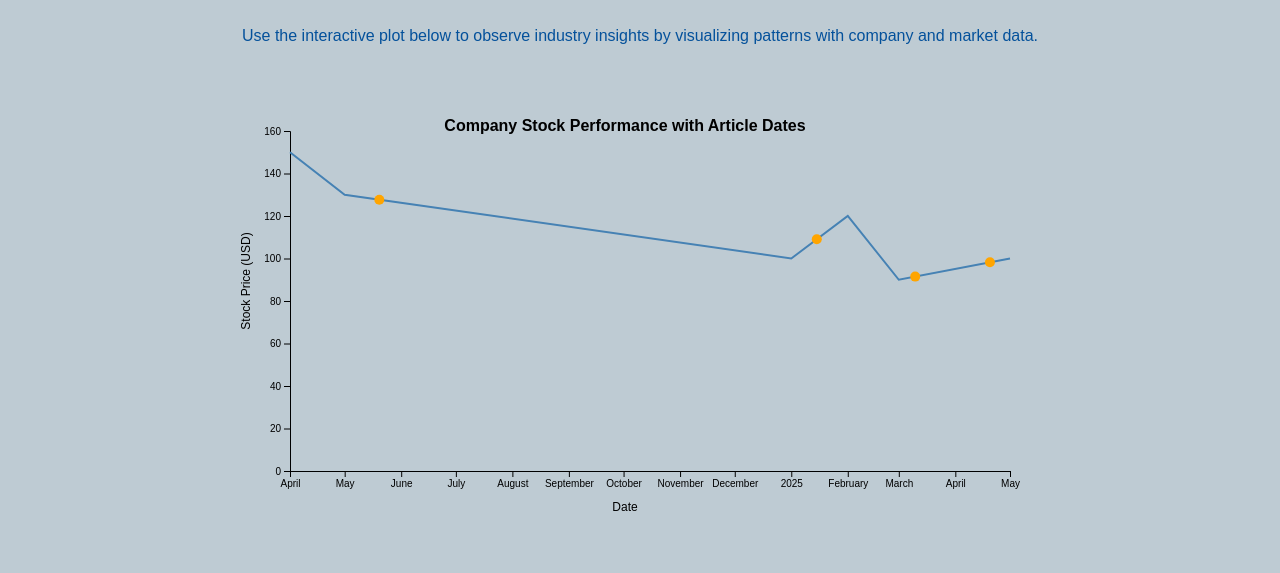
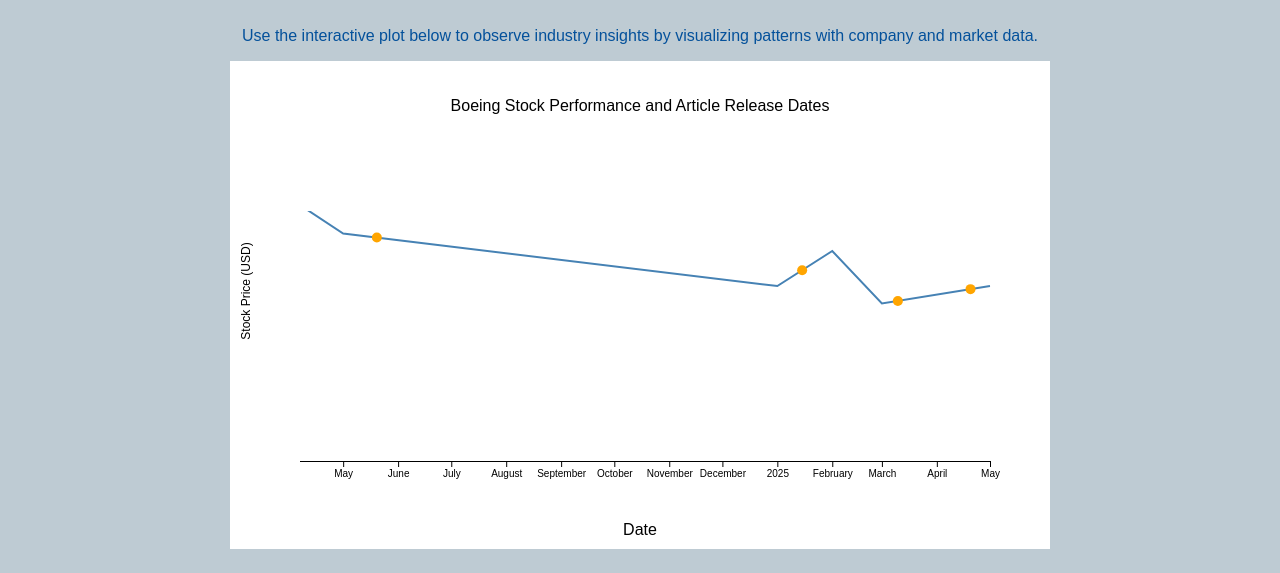
Before and after one commit to crealu/jetter, a website: page public/view.html in a window 1280 px wide. Shown: the part 417-990 px from the top of the page. After the commit the page ends 966 px from the top, so only its background shows below. Drawn offline with nearby package versions, Linux system fonts and the light colour scheme.

Commit message:
Update view.html
- Create plot wrapper for SVG visualization that uses D3
- Add clip-path to g component of svg in view.js

```diff
--- a/public/css/style.css
+++ b/public/css/style.css
@@ -239,11 +239,39 @@
 }
 
 /* view */
-svg {
+.plot-wrapper {
   display: block;
   margin: 0 auto;
   position: relative;
-  padding: 50px;
+  background: white;
+  padding: 10px;
+  max-width: 800px;
+  width: 800px;
+}
+
+.plot-title {
+  text-align: center;
+  padding-top: 10px;
+}
+
+.plot-1 {
+  position: relative;
+  display: block;
+  margin: 0 auto;
+  background: white;
+  max-width: 800px;
+  width: 800px;
+  padding: 10px;
+}
+
+.y-axis-label {
+  position: relative;
+  display: block;
+  margin: 0 auto;
+  width: 800px;
+  padding: 10px;
+  background: white;
+  text-align: center;
 }
 
 .tooltip {
--- a/public/js/view.js
+++ b/public/js/view.js
@@ -27,25 +27,43 @@
         .attr("stroke-width", 1.5)
     }
 
-    const svg = d3.select("svg"),
-          margin = {top: 20, right: 30, bottom: 40, left: 50},
-          width = +svg.attr("width") - margin.left - margin.right,
-          height = +svg.attr("height") - margin.top - margin.bottom;
+    const svg = d3.select("svg");
+    const margin = {top: 30, right: 0, bottom: 40, left: 50}
+    const width = svg.attr("width");
+    const height = svg.attr("height") - margin.top - margin.bottom;
 
-    const g = svg.append("g").attr("transform", `translate(${margin.left},${margin.top})`);
+    // svg.append("defs")
+    //   .append("clipPath")
+    //   .attr("id", "cp1")
+    //   .append("rect")
+    //   .attr("width", 700)
+    //   .attr("height", 300)
+    //   .attr("x", 10)
+    //   .attr("y", 30)
+
+    const g = svg.append("g")
+      .attr("transform", `translate(${margin.left},${margin.top})`)
+      .attr("clip-path", "url(#cp1)");
+
+    // g.className = 'graph'
+
+    let realG = g._groups[0][0];
+    realG.style.overflow = 'none';
+    // console.dir(g._groups[0][0].classList.add('graph'))
+
 
     // Chart title
-    svg.append("text")
-      .attr("x", (width + 50) / 2)
-      .attr("y", 20)
-      .attr("text-anchor", "middle")
-      .style("font-size", "16px")
-      .style("font-weight", "bold")
-      .text("Company Stock Performance with Article Dates");
+    // svg.append("text")
+    //   .attr("x", (width + 50) / 2)
+    //   .attr("y", 20)
+    //   .attr("text-anchor", "middle")
+    //   .style("font-size", "16px")
+    //   .style("font-weight", "bold")
+    //   .text("Company Stock Performance with Article Dates");
 
     // X-axis label
     svg.append("text")
-      .attr("x", (width+50) / 2)
+      .attr("x", (width + 40) / 2)
       .attr("y", height + 60)
       .attr("text-anchor", "middle")
       .style("font-size", "12px")
@@ -123,7 +141,6 @@
       .attr("r", 5)
       .attr("fill", "orange")
       .on("mouseover", (event, d, idx) => {
-        console.log()
         tooltip.transition().style("opacity", 1);
         tooltip.html(d.title + "<br>" + d.date.toDateString())
           .style("left", (event.pageX + 5) + "px")
@@ -144,6 +161,15 @@
       .extent([[0, 0], [width, height]])
       .on("zoom", zoomed);
 
+    g.append("defs")
+      .append("clipPath")
+      .attr("id", "cp1")
+      .append("rect")
+      .attr("width", 700)
+      .attr("height", 300)
+      .attr("x", 10)
+      .attr("y", 30)
+
     svg.call(zoom);
 
     function zoomed(event) {
--- a/public/view.html
+++ b/public/view.html
@@ -23,8 +23,14 @@
     <p>Use the interactive plot below to observe industry insights by visualizing patterns with company and market data.</p>
   </div>
 
-  <svg class="plot-1" width="800" height="400"></svg>
+  <div class="plot-wrapper">
+    <p class="plot-title">Boeing Stock Performance and Article Release Dates</p>
+  </div>
+
+  <svg class="plot-1" width="700" height="350"></svg>
   <div class="tooltip" style="opacity:0"></div>
+
+  <p class="y-axis-label">Date</p>
 
   <script src="https://d3js.org/d3.v7.min.js"></script>
   <script src="./js/view.js"></script>
```
Also changed, not shown: 1 other file.
